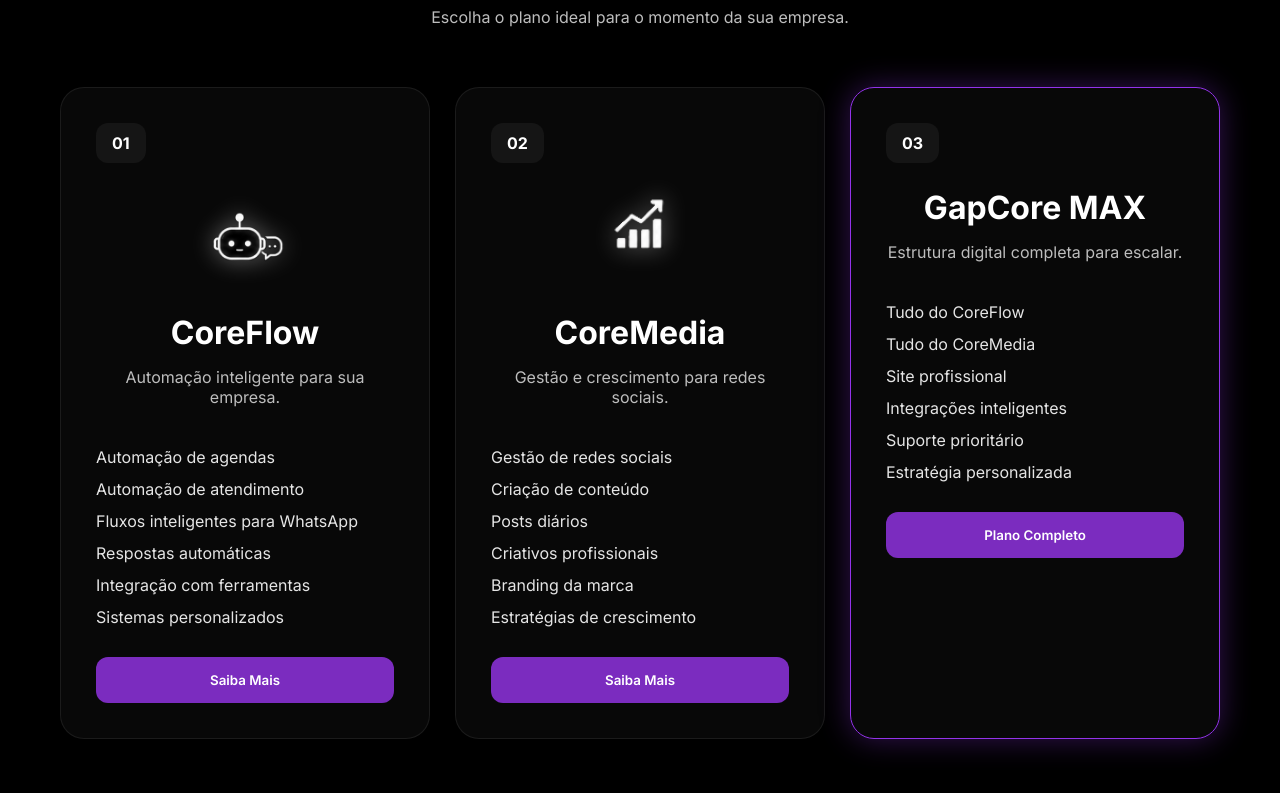
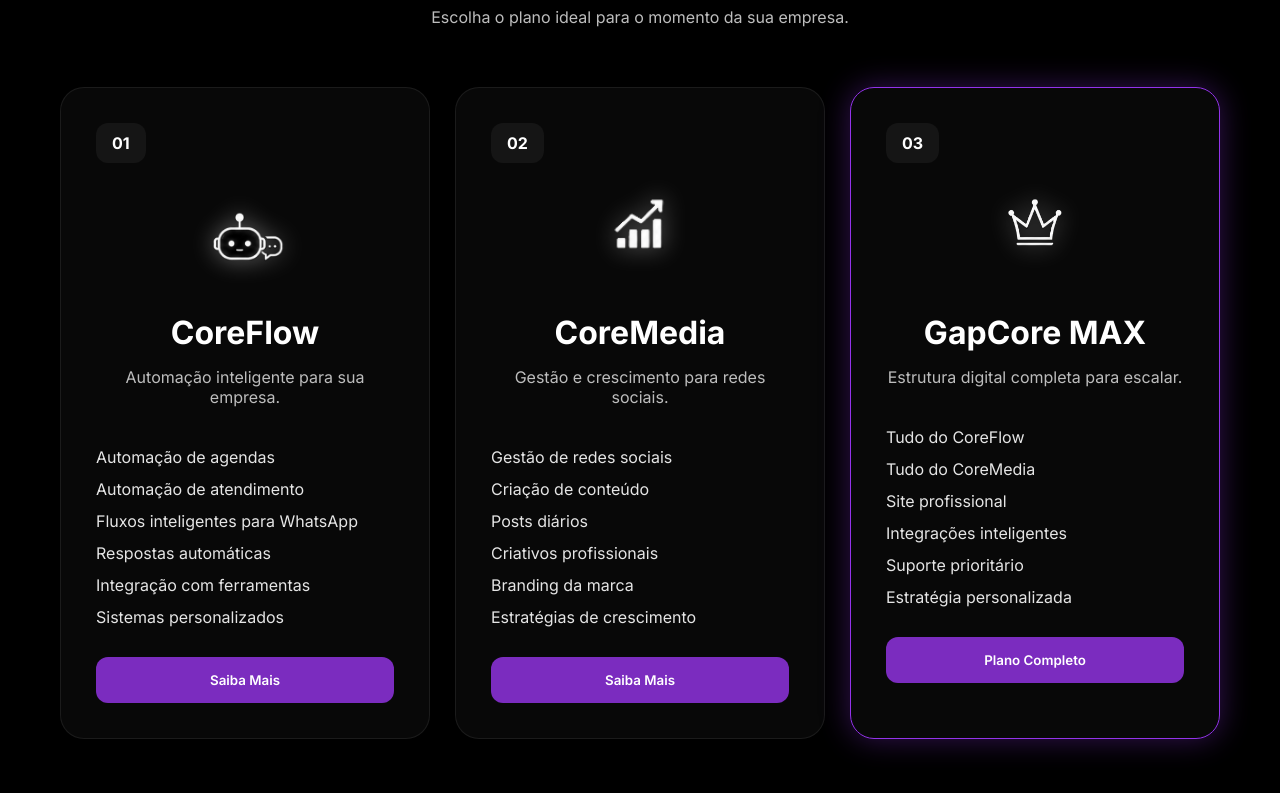
Before and after one commit to Gapcore/GapCode, a plain HTML site: page site.html in a window 1280 px wide. Shown: the part 982-1775 px from the top of the page. Drawn offline with Linux system fonts and the light colour scheme.

Commit message:
img coremax commit

```diff
--- a/site.css
+++ b/site.css
@@ -283,3 +283,12 @@ header{
     object-fit:contain;
     filter:drop-shadow(0 0 12px rgba(255,255,255,.35));
 }
+
+.plan-icon3{
+    width:70px;
+    height:70px;
+    display:block;
+    margin:0 auto 55px;
+    object-fit:contain;
+    filter:drop-shadow(0 0 12px rgba(255,255,255,.35));
+}
--- a/site.html
+++ b/site.html
@@ -129,6 +129,7 @@
 
         <div class="plan-card featured">
             <span class="plan-number">03</span>
+             <img src="gapcoremax.png" alt="CoreMax" class="plan-icon3">
 
             <h3>GapCore MAX</h3>
 
```
Also changed, not shown: gapcoremax.png (added).
